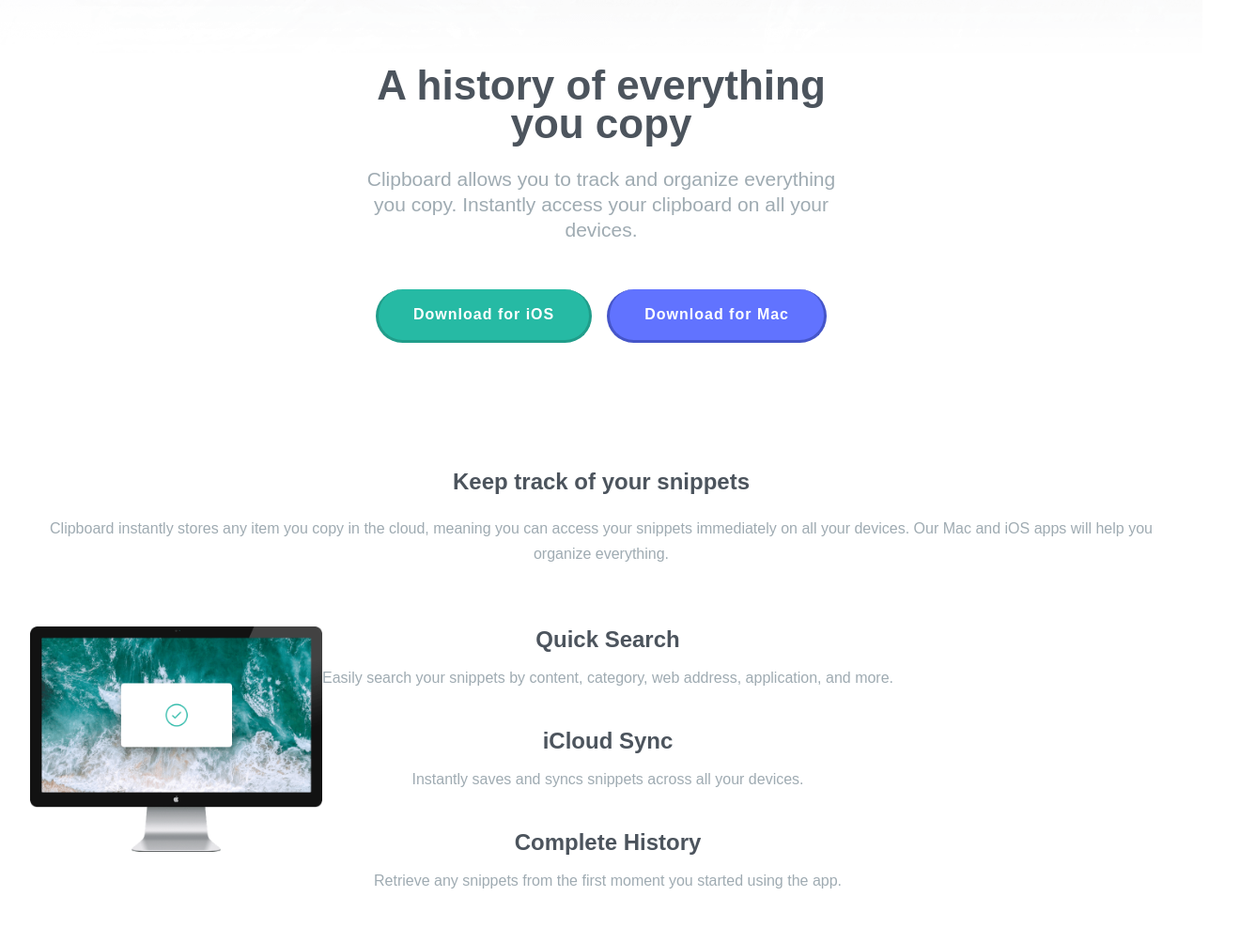
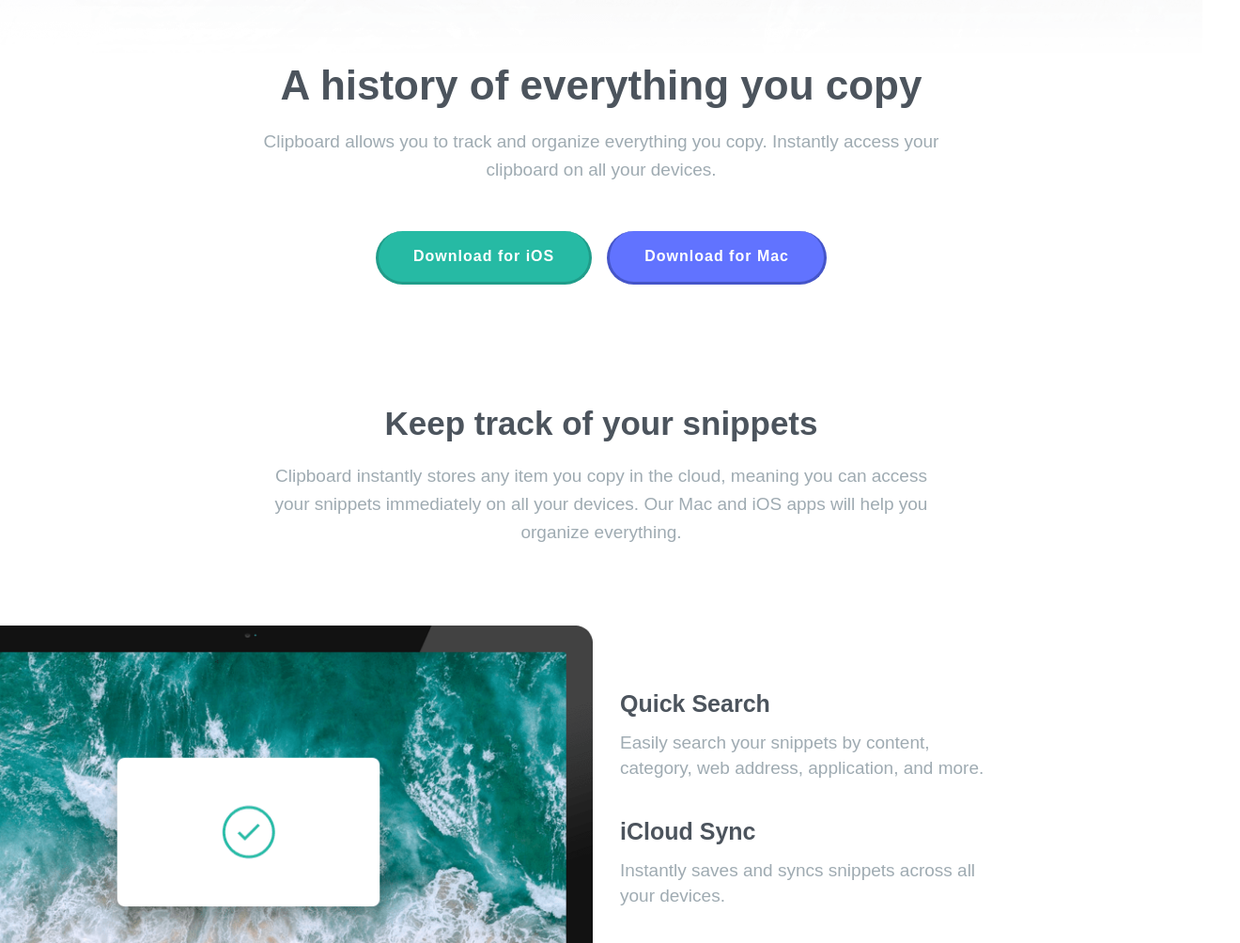
Before and after one commit to obhasa12/fm-clipboarde-landingPage, a plain HTML site: page index.html in a window 1280 px wide. Shown: the part 259-1263 px from the top of the page at 94% size, 1320 px wide, since content can reach past the window. Drawn offline with Linux system fonts and the light colour scheme; a web font is replaced by a local one.

Commit message:
adding flex

```diff
--- a/index.html
+++ b/index.html
@@ -15,28 +15,40 @@
 <body>
   <header>
     <div class="header">
+      <div class="header__imgContainer">
         <img class="header__logo" src="./images/logo.svg" alt="img-logo">
+      </div>
+
       <h1>A history of everything you copy</h1>
-      <p> Clipboard allows you to track and organize everything you
+      <div class="header__text">
+        <p class="header__description"> Clipboard allows you to track and organize everything you
           copy. Instantly access your clipboard on all your devices.</p>
+      </div>
       <div class="header__buttons">
         <button class="header__iosButton btn">Download for iOS</button>
         <button class="header__macButton btn" >Download for Mac</button>
       </div>
     </div>
   </header>
+
   <main>
     <div class="main">
       <section class="main__track">
+        <div class="main__trackHeader">
           <h2>Keep track of your snippets</h2>
+          <div class="main__text">
             <p class="main__trackDescription"> Clipboard instantly stores any item you copy in the cloud,
               meaning you can access your snippets immediately on all your
               devices. Our Mac and iOS apps will help you organize everything.</p>
+            </div>
+          </div>
+
         <div class="main__trackArticle">
           <article class="main__trackImg">
             <img class="main__computerImg" src="./images/image-computer.png" alt="computer-img">
           </article>
           <article class="main__trackPoints">
+            <div class="main__trackContainer">
               <div class="main__trackSearch formatTrackArticle">
                 <h3>Quick Search</h3>
                 <p>Easily search your snippets by content, category, web address, application, and more.
@@ -50,42 +62,26 @@
                 <h3>Complete History</h3>
                 <p>Retrieve any snippets from the first moment you started using the app.</p>
               </div>
+            </div>
           </article>
         </div>
+      </section>
 
+      <section class="main__clipboard formatSubHeader">
+        <h2>Access Clipboard anywhere</h2>
+        <p> Whether you’re on the go, or at your computer, you can access all your Clipboard snippets in a few simple clicks.</p>
+        <img class="main__devicesImg" src="./images/image-devices.png" alt="">
       </section>
-      <section class="main__clipboard"></section>
       <section class="main__workflow"></section>
       <section class="main__clipboardIOS"></section>
     </div>
   </main>
-
-
-
-
-
-
 
   <!--
 
 
 
 
-
-
-
-
-
-
-
-
-
-
-
-  Access Clipboard anywhere
-
-  Whether you’re on the go, or at your computer, you can access all your Clipboard
-  snippets in a few simple clicks.
 
   Supercharge your workflow
 
--- a/sass/_globals.scss
+++ b/sass/_globals.scss
@@ -33,6 +33,7 @@
     letter-spacing: 1px;
     border: none;
     border-radius: 30px;
+    cursor: pointer;
     @include m.breakpoints-up(large){
         padding: 18px 37px;
     }
@@ -41,13 +42,43 @@
 .formatTrackArticle{
     &>h3{
         margin-bottom: 13px;
-        font-size: 24px;
+        font-size: 25px;
+        font-weight: 600;
         color: v.$cl-neutral-drk-grayishBlue;
+        @include m.breakpoints-up(large){
+            font-size: 25px;
+        }
     }
     &>p{
         margin-bottom: 40px;
+        font-size: 1rem;
         line-height: 27px;
         color: v.$cl-neutral-grayishBlue;
+        @include m.breakpoints-up(large){
+            font-size: 19px;
+        }
     }
+}
 
+.formatSubHeader{
+    &>h2{
+        margin-bottom: 25px;
+        font-size: 24px;
+        font-weight: 600;
+        line-height: 33px;
+        color: v.$cl-neutral-drk-grayishBlue;
+        @include m.breakpoints-up(large){
+            font-size: 35px;
+        }
+    }
+    &>p{
+        margin-bottom: 64px;
+        line-height: 30px;
+        color: v.$cl-neutral-grayishBlue;
+        @include m.breakpoints-up(large){
+            font-size: 19px;
+            margin: 0 371px;
+            margin-bottom: 84px;
+        }
+    }
 }
--- a/sass/_header.scss
+++ b/sass/_header.scss
@@ -4,10 +4,17 @@
 .header{
     margin: 124px 32px;
     @include m.breakpoints-up(large){
-        margin: 131px 375px;
+        display: flex;
+        flex-direction: column;
+        justify-content: center;
+        margin: 131px 0;
     }
     &__logo{
         margin-bottom: 69px;
+        width: 125px;
+        @include m.breakpoints-up(large){
+
+        }
     }
     &>h1{
         margin-bottom: 25px;
@@ -19,14 +26,21 @@
             font-size: 44px;
         }
     }
-    &>p{
+    &__text{
+        display: flex;
+        justify-content: center;
+    }
+    &>&__text>p{
         margin-bottom: 50px;
-        line-height: 27px;
+        line-height: 30px;
         color: v.$cl-neutral-grayishBlue;
         @include m.breakpoints-up(large){
-            font-size: 21px;
+            max-width: 730px;
+            font-size: 19px;
+
         }
     }
+
     &__buttons{
         display: flex;
         flex-direction: column;
--- a/sass/_main.scss
+++ b/sass/_main.scss
@@ -3,26 +3,65 @@
 
 .main{
     margin: 0 32px;
-    &__track{
+    &__trackHeader{
+        @include m.breakpoints-up(large){
+            display: flex;
+            flex-direction: column;
+            justify-content: center;
+        }
         &>h2{
-            margin-bottom: 20px;
+            margin-bottom: 25px;
             font-size: 24px;
             font-weight: 600;
             line-height: 33px;
             color: v.$cl-neutral-drk-grayishBlue;
+            @include m.breakpoints-up(large){
+                font-size: 35px;
+            }
         }
+    }
+    &__text{
+        display: flex;
+        justify-content: center;
         &>p{
             margin-bottom: 64px;
-            line-height: 27px;
+            line-height: 30px;
             color: v.$cl-neutral-grayishBlue;
+            @include m.breakpoints-up(large){
+                font-size: 19px;
+                width: 700px;
+                // margin: 0 371px;
+                margin-bottom: 84px;
+            }
         }
     }
     &__trackImg{
+        flex: 3;
         margin-bottom: 58px;
     }
     &__computerImg{
-        width: 311px;
-        height: 240px;
+      transform: translateX(-64px);
+      width: 105%;
+      min-width: 700px;
+      max-width: 900px;
+
+        @include m.breakpoints-down(medium){
+            transform: translateX(0);
+            width: 100%;
+            min-width: 311px;
+            height: 100%;
+        }
+    }
+    &__trackPoints{
+        @include m.breakpoints-up(large){
+            // transform: translateX(-143px);
+
+            // margin-left: 90px;
+            padding-top: 69px;
+            flex: 2.5 3;
+            text-align: left;
+        }
+
     }
     &__trackSearch{
 
@@ -31,7 +70,14 @@
         @include m.breakpoints-up(large){
             display: flex;
             flex-direction: row;
-            flex: 1 1;
+            justify-content: center;
         }
     }
+    &__devicesImg{
+        width: 311px;
+    }
+    &__trackContainer{
+        margin-right: 260px;
+        min-width: 400px
+    }
 }
--- a/sass/_mixins.scss
+++ b/sass/_mixins.scss
@@ -2,7 +2,7 @@
     //style
 }
 
-$breakpoints-up: ("medium": "40em", "large": "64em");
+$breakpoints-up: ("medium": "40em", "large": "64em", "xlarge" : "90em");
 $breakpoints-down: ("small": "39.9375em", "medium": "63.9375em");
 
 @mixin breakpoints-up($size){
```
Also changed, not shown: css/style.css, 1 other file. Lines whose indentation alone changed are shown as unchanged.
